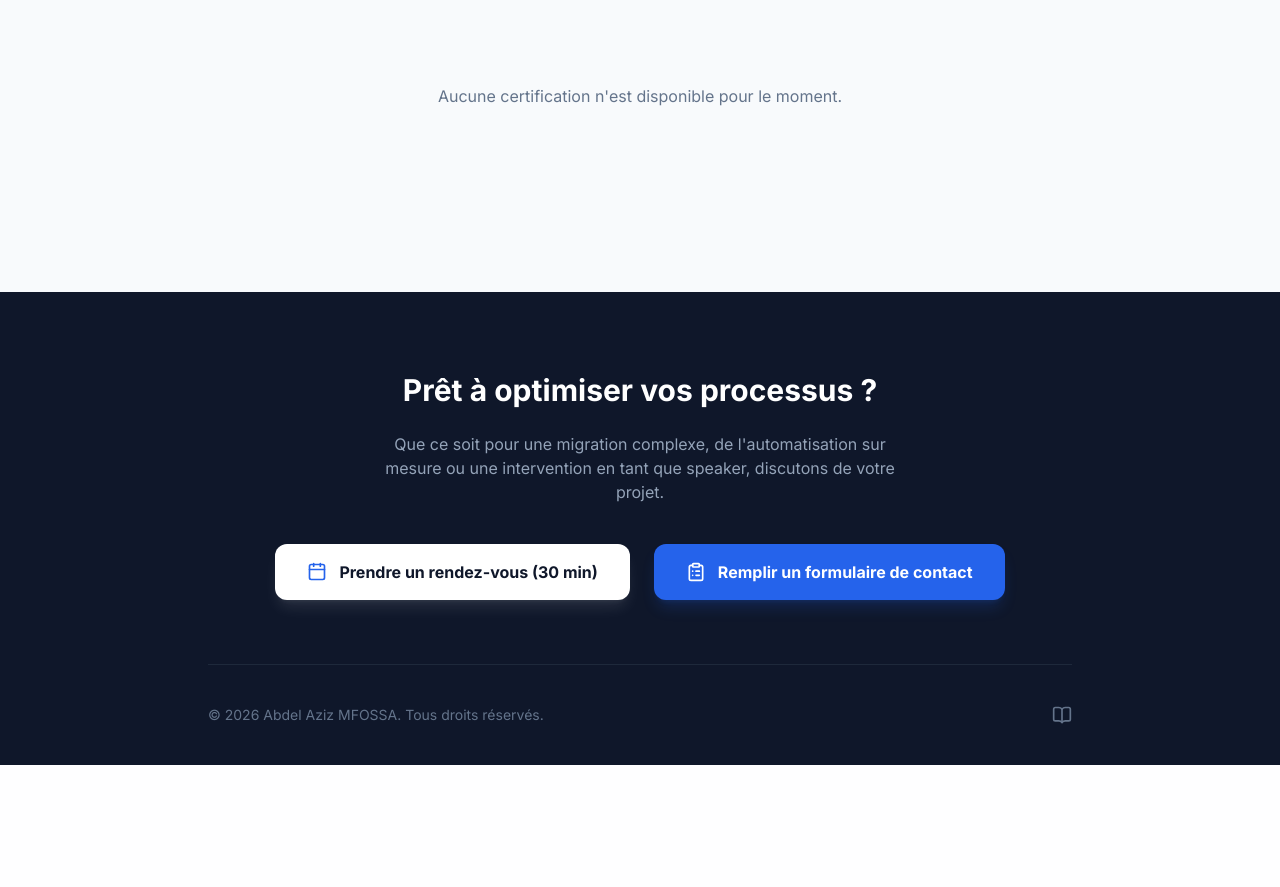
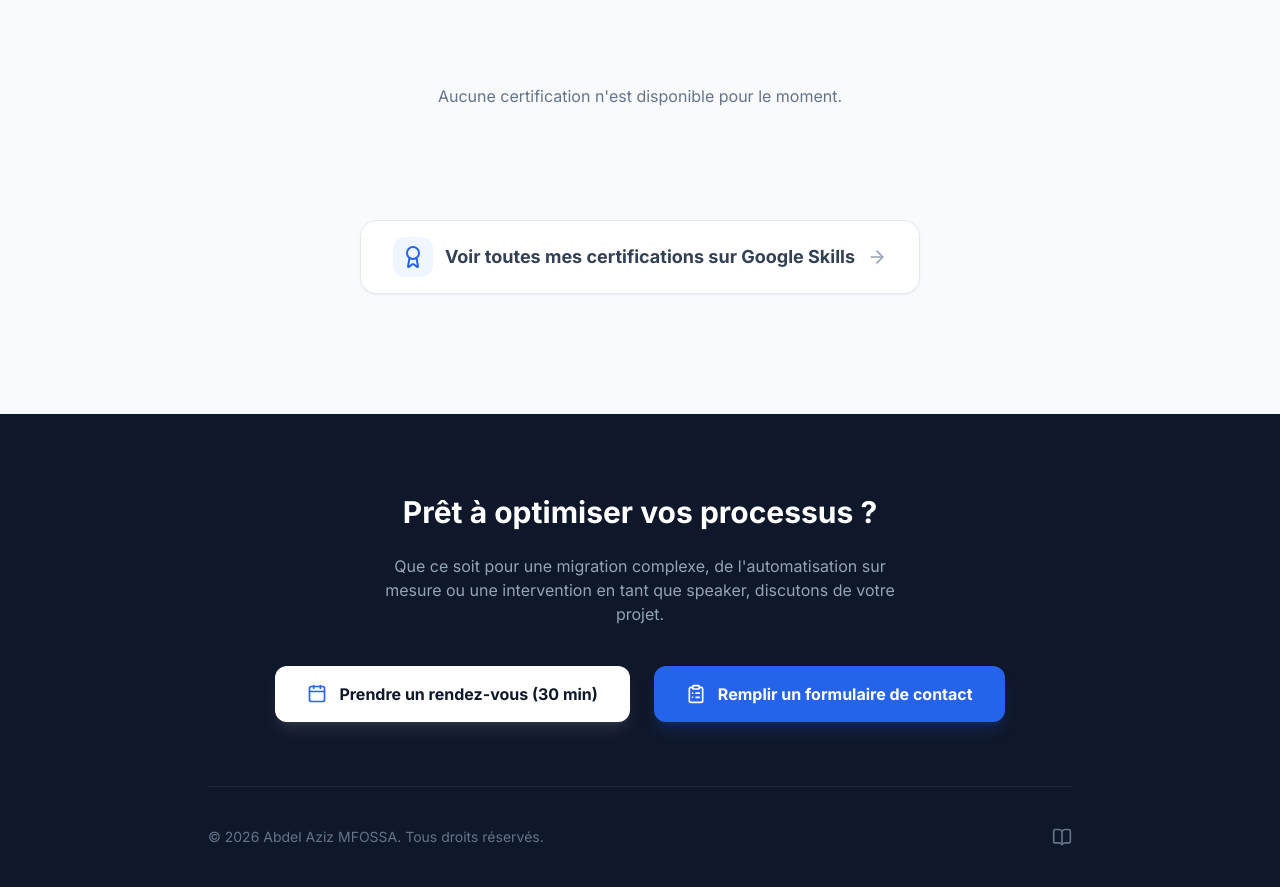
Before and after one commit to AbdelMfossa/portfolio, a Django app: page / in a window 1280 px wide. Shown: the part 2791-3678 px from the top of the page. Before the commit the page ends 3556 px from the top, so only its background shows below. Run offline with Django 4.2, Linux system fonts and the light colour scheme; data comes from the database, SQL or seed files in the repository; data that the repository does not hold is empty; some libraries are stand-ins or nearby versions.

Commit message:
feat: Add a Google Skills certifications link, apply AOS animations to skill cards, and include the corresponding translation.

```diff
--- a/portfolio/templates/portfolio/index.html
+++ b/portfolio/templates/portfolio/index.html
@@ -194,14 +194,17 @@
                     {% for skill in skills %}
                     <!-- Carte -->
                     <div
-                        class="bg-white dark:bg-slate-800 p-8 rounded-2xl shadow-sm border border-slate-100 dark:border-slate-700 hover:shadow-md dark:hover:shadow-slate-900/50 transition-all duration-300">
+                        class="bg-white dark:bg-slate-800 p-8 rounded-2xl shadow-sm border border-slate-100 dark:border-slate-700 hover:shadow-md dark:hover:shadow-slate-900/50 transition-all duration-300"
+                        data-aos="fade-up" data-aos-delay="{{ forloop.counter0 }}00">
                         <div
                             class="w-12 h-12 bg-{{ skill.color }}-100 dark:bg-{{ skill.color }}-900/30 text-{{ skill.color }}-600 dark:text-{{ skill.color }}-400 rounded-xl flex items-center justify-center mb-6 transition-colors">
                             <i data-lucide="{{ skill.icon }}" class="w-6 h-6"></i>
                         </div>
                         <h3 class="text-xl font-bold mb-4 dark:text-white transition-colors">{{ skill.title }}</h3>
                         {% if skill.description %}
-                        <p class="text-sm text-slate-600 dark:text-slate-300 mb-4 transition-colors">{{ skill.description }}</p>
+                        <p class="text-sm text-slate-600 dark:text-slate-300 mb-4 transition-colors leading-relaxed">
+                            {{ skill.description }}
+                        </p>
                         {% endif %}
                         <ul class="space-y-3 text-slate-600 dark:text-slate-300 transition-colors">
                             {% for bullet in skill.get_bullets_list %}
@@ -549,6 +552,18 @@
                     {% endfor %}
 
                 </div>
+
+                <!-- Lien vers les autres certifications -->
+                <div class="mt-12 text-center">
+                    <a href="https://www.skills.google/public_profiles/20549f83-a046-4e0c-81c6-4ba1b6092e22" target="_blank" rel="noopener noreferrer"
+                        class="inline-flex items-center gap-3 bg-white dark:bg-slate-800 border border-slate-200 dark:border-slate-700 text-slate-700 dark:text-slate-300 px-8 py-4 rounded-2xl font-bold hover:bg-slate-50 dark:hover:bg-slate-700 transition-all shadow-sm hover:shadow-md group">
+                        <div class="w-10 h-10 bg-blue-50 dark:bg-blue-900/30 rounded-xl flex items-center justify-center text-blue-600 dark:text-blue-400 group-hover:scale-110 transition-transform">
+                            <i data-lucide="award" class="w-6 h-6"></i>
+                        </div>
+                        <span class="text-lg">{% trans "Voir toutes mes certifications sur Google Skills" %}</span>
+                        <i data-lucide="arrow-right" class="w-5 h-5 group-hover:translate-x-1 transition-transform text-slate-400"></i>
+                    </a>
+                </div>
             </div>
         </section>
 {% endblock %}
```
Also changed, not shown: locale/en/LC_MESSAGES/django.po.
